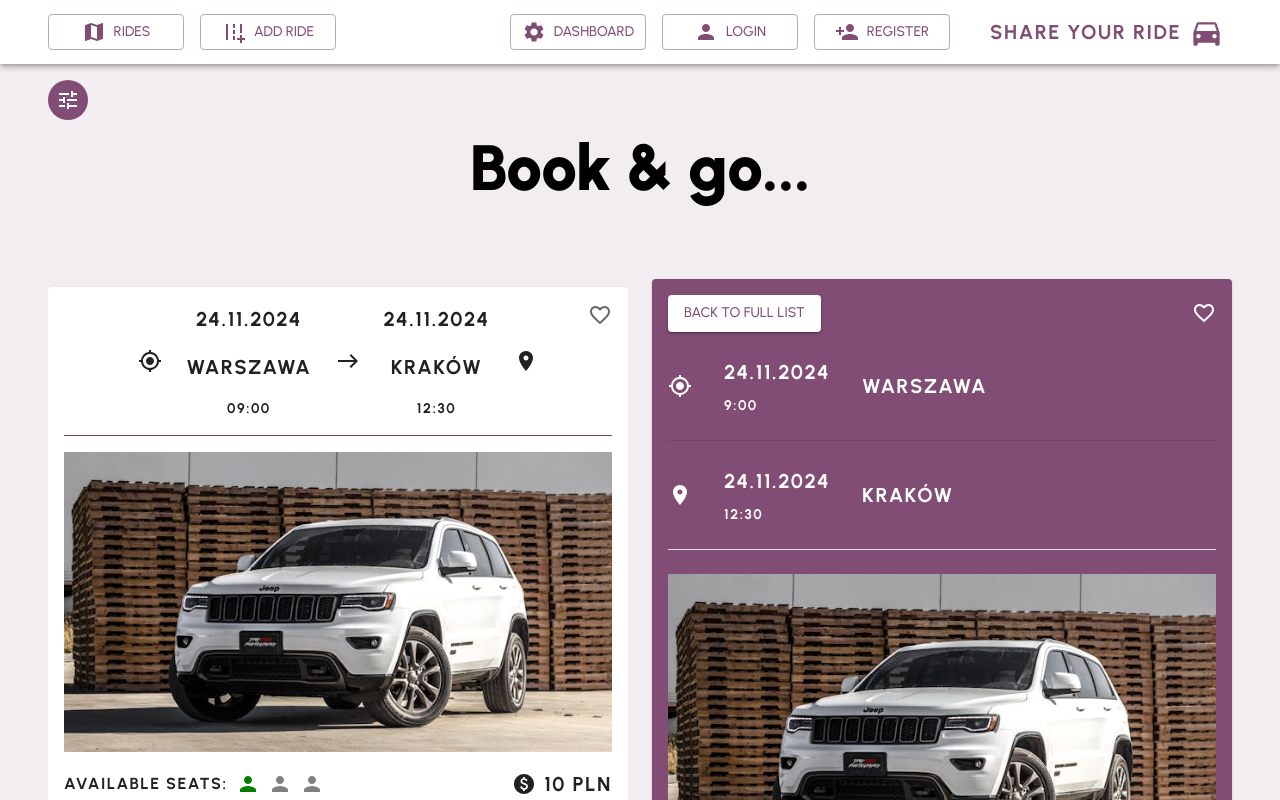
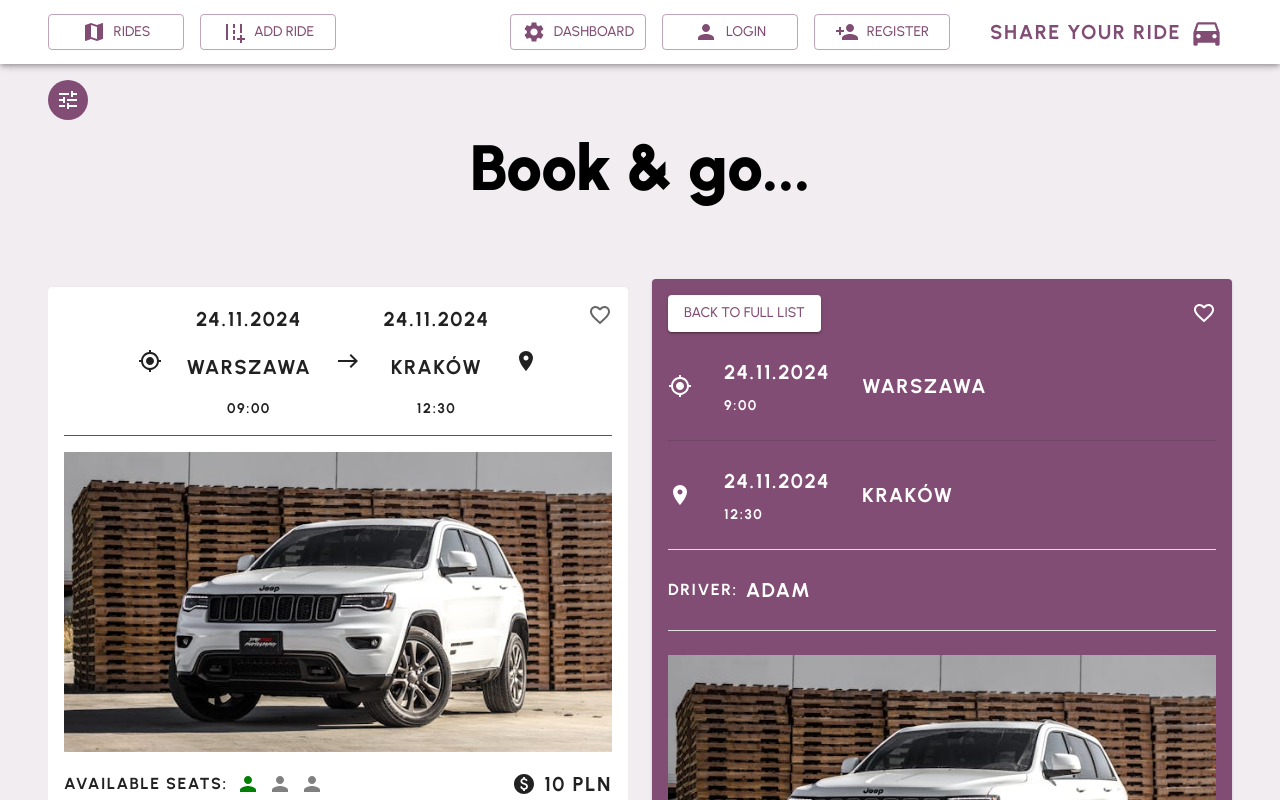
Before and after one commit to Wiolinek/microservice-architecture, a React (Vite) app in the folder client/: page /ride/1 in a window 1280 px wide. Shown: the top 800 px of the page. Built offline with nearby package versions, Linux system fonts and the light colour scheme.

Commit message:
add driver name to te ride card

```diff
--- a/client/src/pages/Ride.tsx
+++ b/client/src/pages/Ride.tsx
@@ -78,6 +78,17 @@ const Ride = () => {
           </Stack>
         </Stack>
         <Divider sx={{ backgroundColor: 'primary.light', height: 1 }} />
+        <Stack direction="row" alignItems="center" spacing={1}>
+          <Typography variant="body1" component="p" sx={typographyStyle}>
+            Driver:
+          </Typography>
+          <Stack direction="row" alignItems="center" spacing={1}>
+            <Typography variant="h6" component="p" sx={typographyStyle}>
+              {'Adam'}
+            </Typography>
+          </Stack>
+        </Stack>
+        <Divider sx={{ backgroundColor: 'primary.light', height: 1 }} />
         <ImageList variant="quilted" cols={1} sx={{ width: '100%', height: '300px' }}>
           <ImageListItem sx={{ overflow: 'hidden', display: 'flex', alignItems: 'center' }}>
             <img src={'../../images/1.jpg'} alt={'carMake'} title={'carMake'} loading="lazy" />
```
